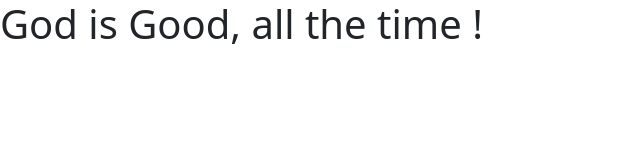
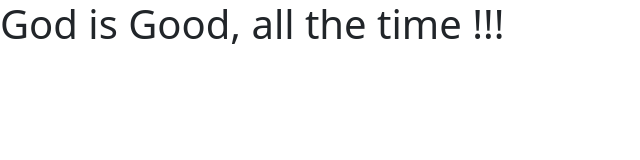
Before and after one commit to starsoft5/CA-DDD-01, a React (Vite) app in the folder ReactApp/: page / in a window 1280 px wide. Shown: the top 160 px of the page, without its empty margins (0-640 px from the left). Built offline with nearby package versions, Linux system fonts and the light colour scheme.

Commit message:
trigger CI/CD deploy

```diff
--- a/ReactApp/src/components/OrderList.tsx
+++ b/ReactApp/src/components/OrderList.tsx
@@ -1,7 +1,7 @@
  function OrderList() {
   return (
     <h1>
-      God is Good, all the time !
+      God is Good, all the time !!!
     </h1>
   );
 }
```
